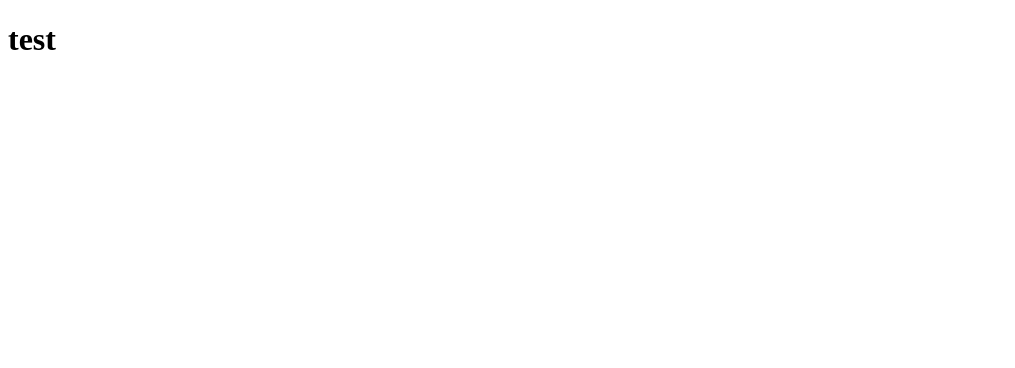
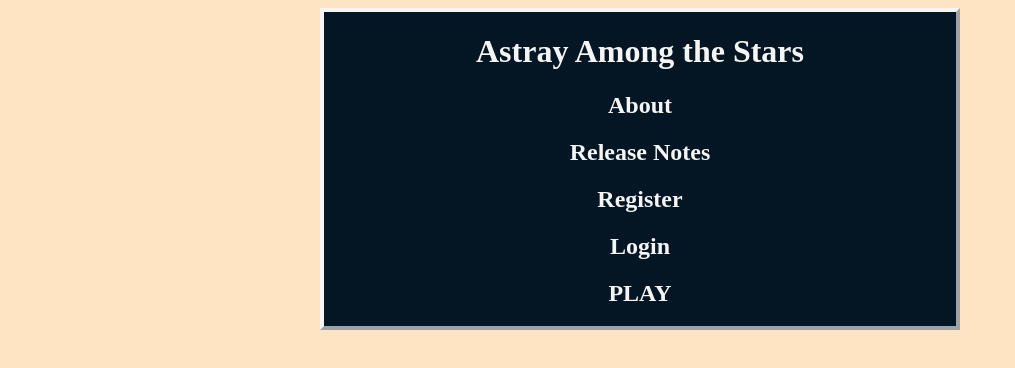
Before and after one commit to ScottM406/react-game, a React (Vite) app in the folder frontend/: page / in a window 1280 px wide. Shown: the top 368 px of the page, without its empty margins (0-1015 px from the left). Built offline with nearby package versions, Linux system fonts and the light colour scheme.

Commit message:
set up react router. render dummy data to home. basic style

```diff
--- a/frontend/package.json
+++ b/frontend/package.json
@@ -11,7 +11,8 @@
   },
   "dependencies": {
     "react": "^19.0.0",
-    "react-dom": "^19.0.0"
+    "react-dom": "^19.0.0",
+    "react-router-dom": "^7.2.0"
   },
   "devDependencies": {
     "@eslint/js": "^9.21.0",
@@ -22,6 +23,7 @@
     "eslint-plugin-react-hooks": "^5.1.0",
     "eslint-plugin-react-refresh": "^0.4.19",
     "globals": "^15.15.0",
+    "sass-embedded": "^1.85.1",
     "typescript": "~5.7.2",
     "typescript-eslint": "^8.24.1",
     "vite": "^6.2.0"
--- a/frontend/src/App.tsx
+++ b/frontend/src/App.tsx
@@ -1,7 +1,12 @@
-function App() {
+import { Routes, Route } from "react-router-dom";
+import Home from "./components/Home.tsx"
+
+const App = () => {
 
   return (
-    <h1>test</h1>
+    <Routes>
+      <Route path="/" element={<Home />}/>
+    </Routes>
   )
 }
 
--- /dev/null
+++ b/frontend/src/components/Home.tsx
@@ -0,0 +1,17 @@
+import { Link } from "react-router-dom";
+
+const Home = () => {
+  return (
+    <div id="home-block">
+      <h1>Astray Among the Stars</h1>
+      <h2>About</h2>
+      <h2>Release Notes</h2>
+      <h2>Register</h2>
+      <h2>Login</h2>
+      <h2>PLAY</h2>
+      <Link></Link>
+    </div>
+  )
+}
+
+export default Home;
--- /dev/null
+++ b/frontend/src/index.scss
@@ -0,0 +1,13 @@
+body {
+  background-color: bisque;
+}
+
+#home-block {
+  margin: auto auto;
+  background-color: rgb(4, 21, 36);
+  width: 50%;
+  height: 50%;
+  text-align: center;
+  color: whitesmoke;
+  border: 4px whitesmoke outset;
+}
--- a/frontend/src/main.tsx
+++ b/frontend/src/main.tsx
@@ -1,7 +1,10 @@
 import { createRoot } from 'react-dom/client'
-import './index.css'
+import './index.scss'
 import App from './App.tsx'
+import { BrowserRouter } from 'react-router-dom'
 
 createRoot(document.getElementById('root')!).render(
+  <BrowserRouter>
     <App />
+  </BrowserRouter>
 )
```
Also changed, not shown: frontend/src/index.css (deleted), 1 other file (tests, documents, lock files or other folders).
